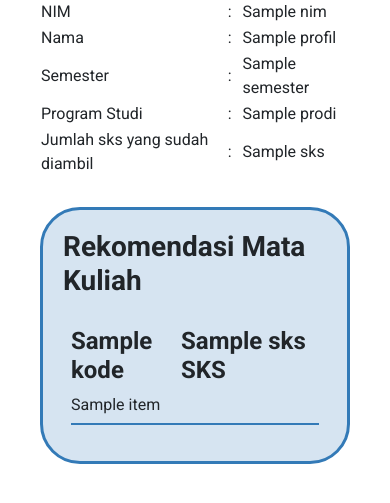
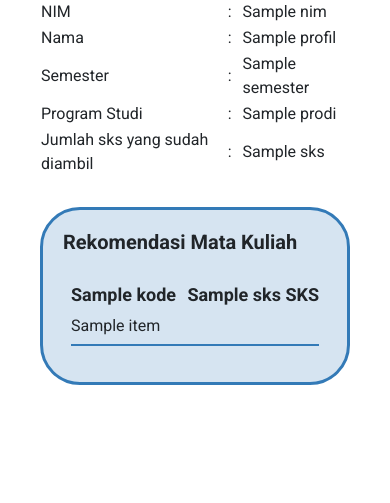
Before and after one commit to gilliantuerah/RECOMMENDED-SYSTEM-WEB, a Flask app: template website/templates/page.html in a window 390 px wide. Shown: the part 133-636 px from the top of the page. Run offline with Flask 2, Linux system fonts and the light colour scheme; the template is opened without the code that fills it: most values are stand-ins (such as "Sample title", 1, 10 or a date in 2020).

Commit message:
add mobile view

```diff
--- a/website/templates/page.html
+++ b/website/templates/page.html
@@ -73,6 +73,12 @@
                 .navbar-brand {
                     font-size: 16px;
                 }
+                h1 {
+                    font-size: 20px;
+                }
+                h2 {
+                    font-size: 18px;
+                }
             }
         </style>
     </head>
```
